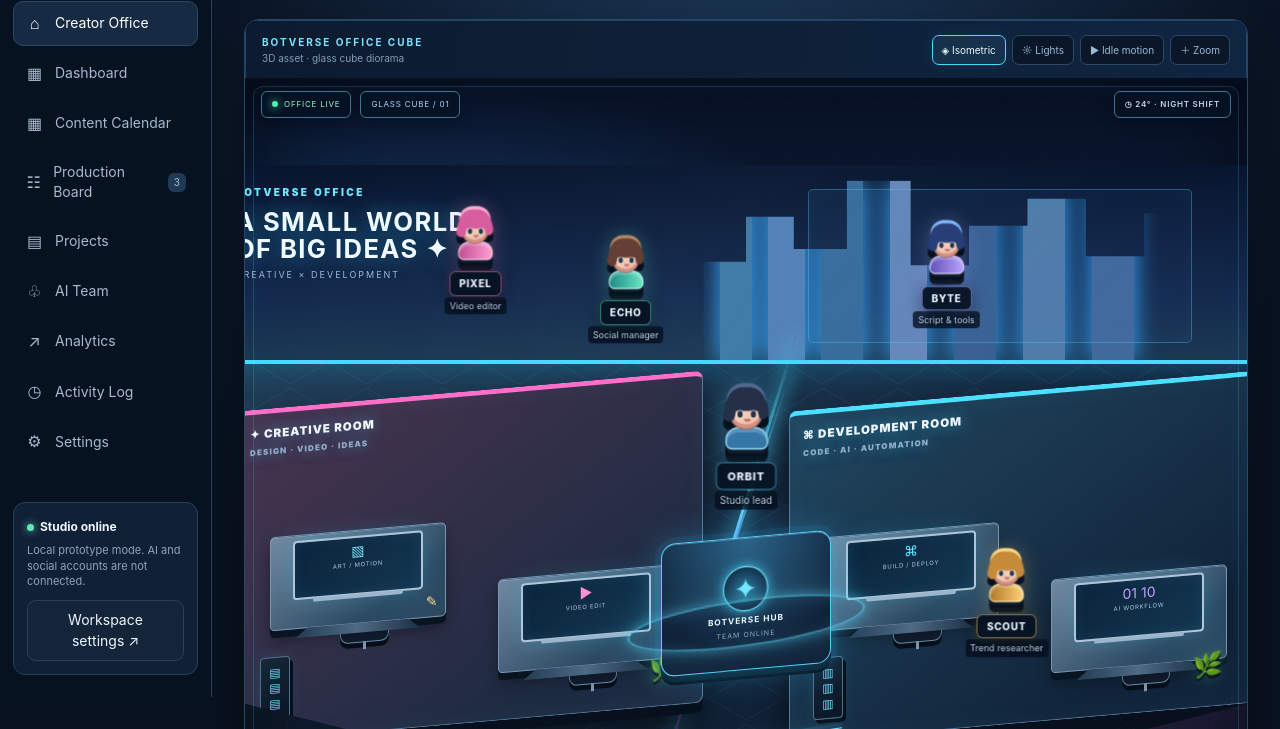
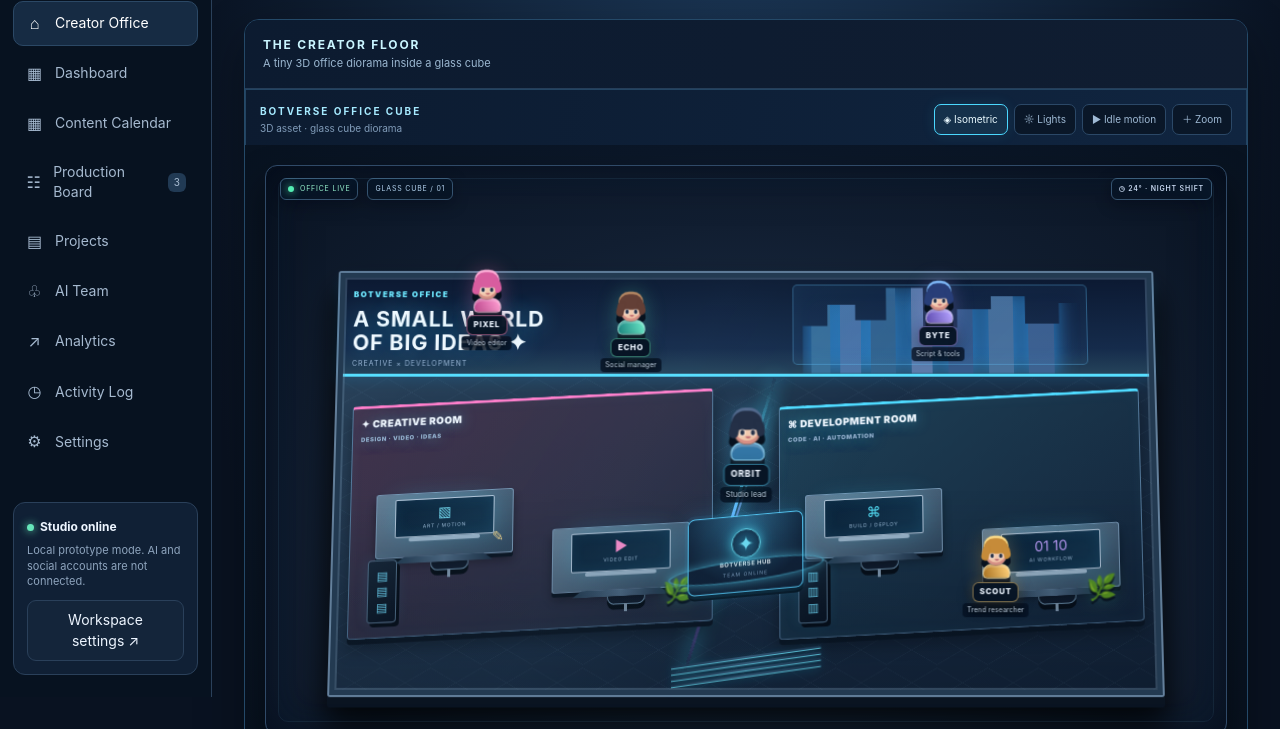
Before and after one commit to arslancyan/botverse-ai-office, a website: page index.html in a window 1280 px wide. Shown: the part 103-832 px from the top of the page. Drawn offline with Linux system fonts and the light colour scheme.

Commit message:
Style office as a compact 3D asset glass-box diorama

```diff
--- a/styles.css
+++ b/styles.css
@@ -204,3 +204,49 @@
 @media(min-width:1100px){#page-office .world{height:clamp(650px,57vw,820px)}}
 @media(max-width:900px){#page-office .panel:has(.world)>.panel-head{left:12px;right:12px;top:12px;max-width:360px;padding:10px 12px}#page-office .world{height:550px}#page-office .office-window>b{font-size:19px}}
 @media(max-width:650px){#page-office .scene-toolbar{align-items:flex-start}#page-office .scene-controls{width:100%}#page-office .scene-control{flex:1}#page-office .world{height:450px;min-width:0}#page-office .office-window>b{font-size:15px}#page-office .hybrid-room{top:36%;height:48%}#page-office .room-sign{font-size:8px;padding:8px}#page-office .room-sign small{font-size:6px}#page-office .human-avatar{width:42px;height:48px}#page-office .chibi{transform:scale(.82);transform-origin:bottom center}#page-office .human-bot .bot-role{display:none}#page-office .scene-hud>span{font-size:6px;padding:5px}#page-office .scene-hud>b{display:none}#page-office .hub-platform{width:19%;left:40.5%}#page-office .hub-orb{width:27px;height:27px;font-size:20px}}
+
+
+/* Stage 1 visual direction: compact 3D asset office-in-a-box diorama */
+#page-office .panel:has(.world)>.panel-head{position:static;max-width:none;margin:0;padding:16px 18px;border:0;border-bottom:1px solid #253e59;border-radius:0;background:linear-gradient(100deg,#0c1b30,#101d31);backdrop-filter:none}
+#page-office .panel:has(.world)>.panel-head h2{font-size:12px;letter-spacing:1.8px}
+#page-office .panel:has(.world)>.panel-head p{font-size:11px}
+#page-office .scene-toolbar{padding:10px 14px}
+#page-office .scene-toolbar-copy b{color:#a6eaff}
+#page-office .world-wrap{padding:20px;overflow:hidden;background:radial-gradient(ellipse at 50% 44%,#172d48 0,#0b1728 55%,#07111e 100%)}
+#page-office .world{height:clamp(390px,45vw,570px);min-width:0;overflow:hidden;border-radius:12px;border:1px solid #304a68;background:radial-gradient(ellipse at 50% 70%,#243b57 0,#111e31 60%,#0a1423 100%);box-shadow:inset 0 0 50px #020916aa,0 18px 36px #0007}
+#page-office .world:before{inset:0;background-image:radial-gradient(#7199bc 0.7px,transparent .7px);background-size:18px 18px;opacity:.16;mask-image:linear-gradient(transparent,#000)}
+#page-office .world:after{inset:12px;border:1px solid #75cfff16;box-shadow:inset 0 0 30px #4abfff08}
+#page-office .scene-hud{left:14px;right:14px;top:12px}
+#page-office .scene-hud>span,#page-office .scene-hud>b{font-size:7px;padding:5px 7px;background:#081526e8;border-color:#36536f}
+#page-office .office-floor{inset:18% 7% 7%;clip-path:none;overflow:visible;border:2px solid #5e7994;border-radius:3px;background:linear-gradient(145deg,#2c455d,#1b3048 50%,#14253a);box-shadow:0 10px 0 #0a1421,0 22px 25px #0008,inset 0 0 0 5px #9bb6c011;transform:perspective(1000px) rotateX(2deg)}
+#page-office .office-floor:before{inset:25% 0 0;background-image:linear-gradient(30deg,transparent 48.8%,#8ab6d32b 49.4%,#8ab6d32b 50%,transparent 50.6%),linear-gradient(150deg,transparent 48.8%,#8ab6d32b 49.4%,#8ab6d32b 50%,transparent 50.6%);background-size:50px 32px;opacity:.45}
+#page-office .office-floor:after{content:"";position:absolute;z-index:5;inset:0;border:5px solid #233a51;box-shadow:inset 0 0 0 2px #7595b055,0 0 0 1px #a6cce522;pointer-events:none}
+#page-office .office-window{top:0;left:0;right:0;height:25%;padding:10px 14px;background:linear-gradient(180deg,#0b1830,#152b4b 75%,#25435a);border-bottom:3px solid #57dfff;box-shadow:0 5px 12px #21baff20}
+#page-office .office-window>span{font-size:8px;letter-spacing:1.5px}
+#page-office .office-window>b{font-size:clamp(14px,1.7vw,22px);max-width:47%;letter-spacing:.8px}
+#page-office .office-window>small{font-size:7px;letter-spacing:1px}
+#page-office .city-lights{width:38%;height:85%;right:5%;opacity:.85}
+#page-office .hybrid-room{top:30%;height:55%;border-radius:4px;transform:skewY(-3deg);box-shadow:0 5px 0 #0b1725,0 10px 16px #0005,inset 0 0 15px #6fd6ff0c}
+#page-office .creative-zone{left:2%;width:44%;border-top:3px solid #ff7ecb;background:linear-gradient(145deg,#43344d,#1d2b40)}
+#page-office .dev-zone{right:2%;width:44%;border-top:3px solid #4fdbff;background:linear-gradient(145deg,#1e4056,#13243a)}
+#page-office .room-sign{font-size:clamp(7px,.8vw,10px);padding:8px 8px;letter-spacing:.4px}
+#page-office .room-sign small{font-size:6px;letter-spacing:.5px}
+#page-office .desk{height:28%;border-radius:3px;background:linear-gradient(145deg,#667f96,#30485f);box-shadow:0 4px 0 #091421,0 7px 10px #0005}
+#page-office .desk:after{bottom:-7px;height:7px}
+#page-office .chair{bottom:-15px;height:12px}
+#page-office .monitor{border-width:1px;border-radius:2px}
+#page-office .monitor i{font-size:5px}
+#page-office .hub-platform{left:43%;top:58%;width:14%;height:18%;border-radius:7px;box-shadow:0 0 0 3px #39bfff12,0 0 22px #36bfff3a,0 5px 0 #06101b}
+#page-office .hub-orb{width:28px;height:28px;font-size:19px;margin-bottom:2px}
+#page-office .hub-platform b{font-size:6px;letter-spacing:.4px}
+#page-office .hub-platform small{font-size:5px;margin-top:2px}
+#page-office .holo-ring{top:71%;width:21%;height:6%;border-width:2px;box-shadow:0 0 8px #58dcff,0 0 20px #58dcff55}
+#page-office .floor-stairs{bottom:0;height:9%;width:18%;left:41%}
+#page-office .floor-stairs span{height:3px}
+#page-office .human-avatar{width:42px;height:48px}
+#page-office .chibi{transform:scale(.86);transform-origin:bottom center}
+#page-office .human-bot .bot-label{font-size:8px;padding:3px 6px}
+#page-office .human-bot .bot-role{font-size:7px}
+#page-office .legend{padding:9px 14px}
+#page-office .scene-lights-off .office-floor{filter:brightness(.75)}
+@media(max-width:650px){#page-office .world-wrap{padding:8px}#page-office .world{height:390px}#page-office .office-floor{inset:22% 3% 8%}#page-office .hybrid-room{top:34%;height:50%}#page-office .room-sign{font-size:6px;padding:6px 5px}#page-office .room-sign small{font-size:5px}#page-office .human-avatar{width:33px;height:40px}#page-office .chibi{transform:scale(.7);transform-origin:bottom center}#page-office .hub-platform{width:16%;left:42%}#page-office .scene-hud{left:8px;right:8px;top:8px}#page-office .scene-hud>span{font-size:6px}#page-office .office-window>b{font-size:12px}}
```
